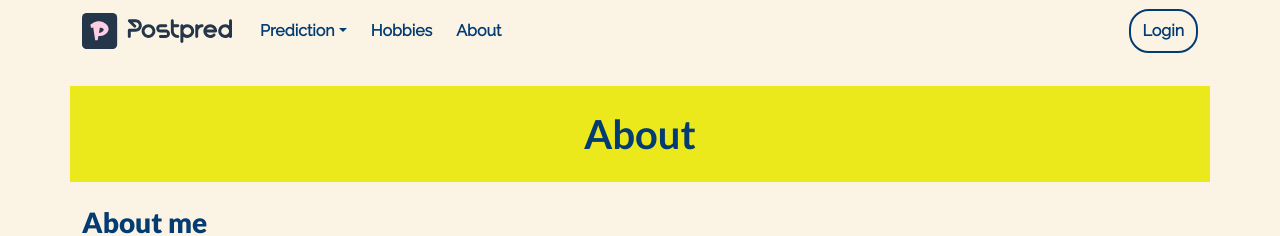
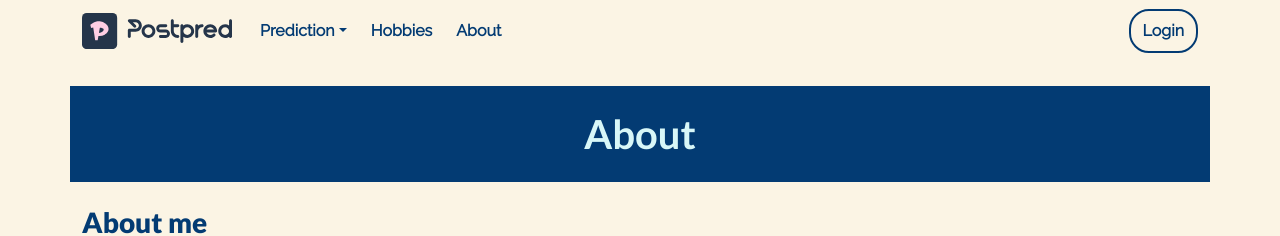
Before and after one commit to floydfdes/app-hobbynest, a React (Create React App) app: page /about in a window 1280 px wide. Shown: the top 236 px of the page. Built offline with nearby package versions, Linux system fonts and the light colour scheme.

Commit message:
about css changes.

```diff
--- a/src/components/About/about.scss
+++ b/src/components/About/about.scss
@@ -50,5 +50,8 @@
 
 }
 .about-heading-bg{
-  background-color: var(--third-color);
+  background-color: var(--secondary-color);
+ h1{
+  color: var(--primary-color) !important;
+ }
 }
```
